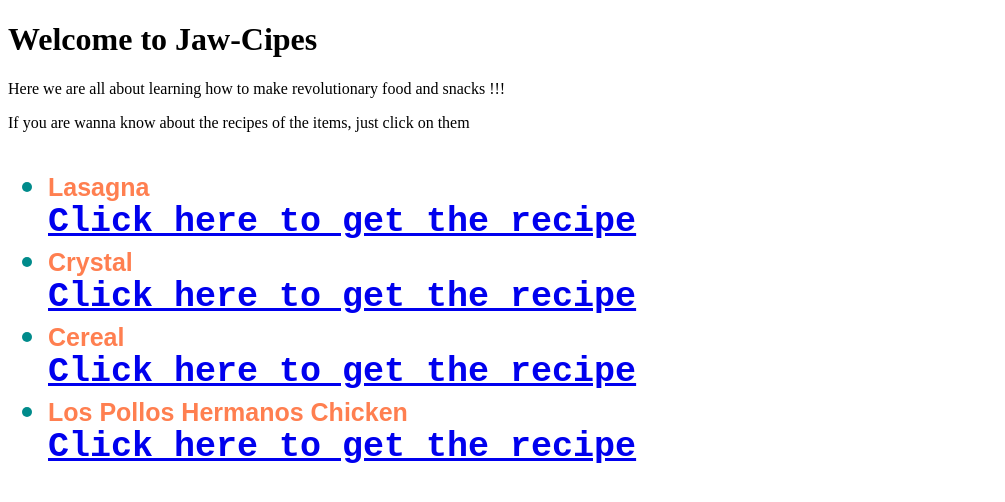
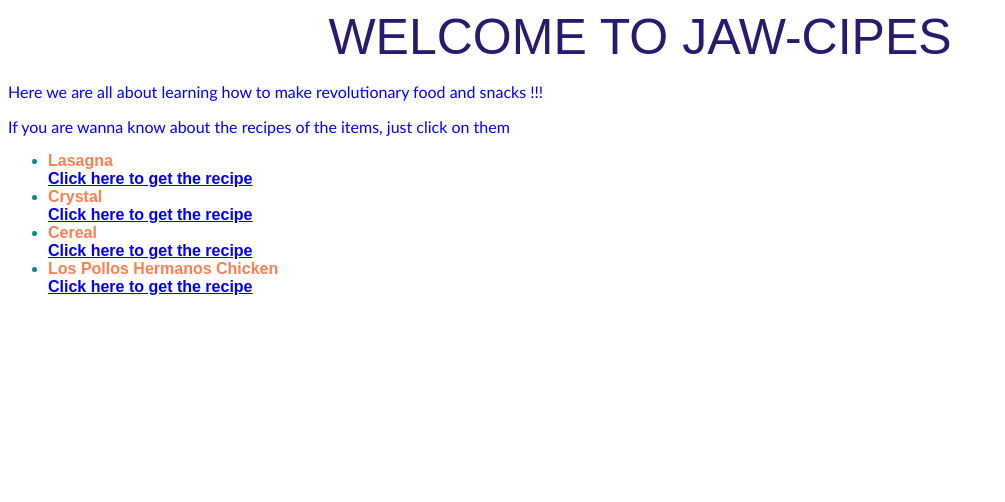
Before and after one commit to Jawad280/recipes, a plain HTML site: page index.html in a window 1280 px wide. Shown: the whole page, without its empty margins (0-1005 px from the left). Drawn offline with Linux system fonts and the light colour scheme.

Commit message:
changed the style for title

```diff
--- a/index.html
+++ b/index.html
@@ -8,9 +8,11 @@
     <title>Jaw-Cipes</title>
 </head>
 <body>
-    <h1> Welcome to Jaw-Cipes </h1>
-    <p> Here we are all about learning how to make revolutionary food and snacks !!!</p>
-    <p> If you are wanna know about the recipes of the items, just click on them </p>
+    <div id="welcome"> WELCOME TO JAW-CIPES </div>
+    <div class="intro">
+        <p> Here we are all about learning how to make revolutionary food and snacks !!!</p>
+        <p> If you are wanna know about the recipes of the items, just click on them </p>
+    </div>
 
     <div class="mainList">
         <ul>
--- a/style.css
+++ b/style.css
@@ -1,12 +1,21 @@
 .mainList {
     color: darkcyan;
-    font-family: 'Courier New', Courier, monospace;
+    font-family: Arial, Helvetica, sans-serif;
     font-weight: bold;
-    font-size: 35px;
 }
 
 .mainList .item {
     color: coral;
-    font-family: Arial, Helvetica, sans-serif;
-    font-size: 25px;
 }
+
+#welcome {
+    color: rgb(38, 28, 111);
+    font-size: 50px;
+    font-family:Arial, Helvetica, sans-serif;
+    text-align: center;
+}
+
+.intro {
+    color: blue;
+    font-family: 'Trebuchet MS', 'Lucida Sans Unicode', 'Lucida Grande', 'Lucida Sans', Arial, sans-serif;
+}
```
